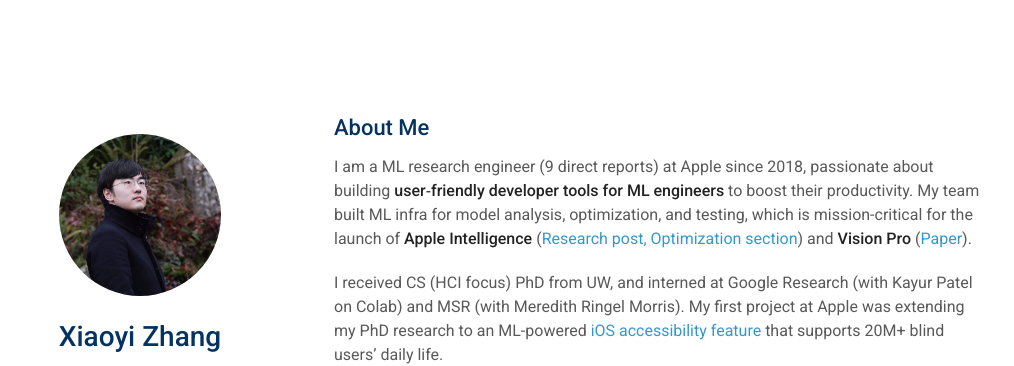
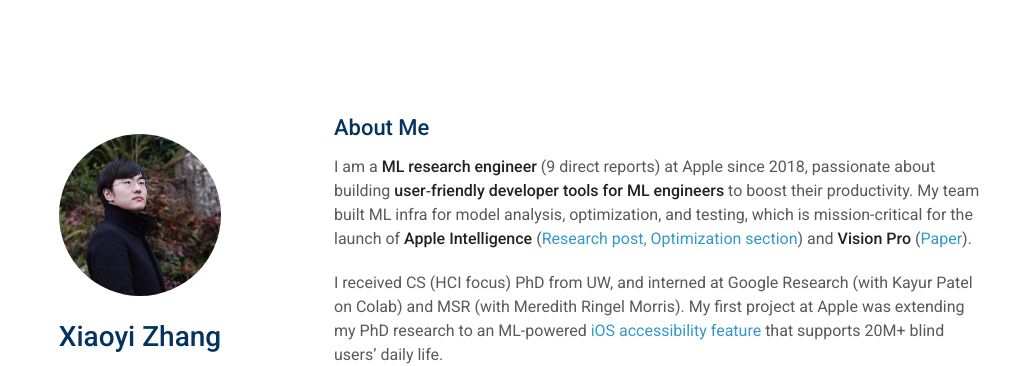
Before and after one commit to xiaoyizuw/personal-site, a Jekyll site: the page built from index.md, in a window 1280 px wide and 900 px high. Shown: the top 366 px of the window, without its empty margins (136-1150 px from the left). Built offline with Jekyll 4.4.1, drawn with Linux system fonts in a browser that asks for light colours; nearby versions of some CDN libraries; a style sheet for code colours, icons or effects is not loaded; our own code applies the rules of GitHub Pages for plain Markdown files.

```diff
--- a/index.md
+++ b/index.md
@@ -4,7 +4,7 @@ layout: homepage
 
 ## About Me
 
-I am a ML research engineer (9 direct reports) at Apple since 2018, passionate about building **user‐friendly developer tools for ML engineers** to boost their productivity. My team built ML infra for model analysis, optimization, and testing, which is mission-critical for the launch of **Apple Intelligence** ([Research post, Optimization section](https://machinelearning.apple.com/research/introducing-apple-foundation-models)) and **Vision Pro** ([Paper](https://machinelearning.apple.com/research/talaria)).
+I am a **ML research engineer** (9 direct reports) at Apple since 2018, passionate about building **user‐friendly developer tools for ML engineers** to boost their productivity. My team built ML infra for model analysis, optimization, and testing, which is mission-critical for the launch of **Apple Intelligence** ([Research post, Optimization section](https://machinelearning.apple.com/research/introducing-apple-foundation-models)) and **Vision Pro** ([Paper](https://machinelearning.apple.com/research/talaria)).
 
 I received CS (HCI focus) PhD from UW, and interned at Google Research (with Kayur Patel on Colab) and MSR (with Meredith Ringel Morris). My first project at Apple was extending my PhD research to an ML-powered [iOS accessibility feature](https://techcrunch.com/2020/12/03/iphones-can-now-automatically-recognize-and-label-buttons-and-ui-features-for-blind-users/) that supports 20M+ blind users' daily life.
 
```
